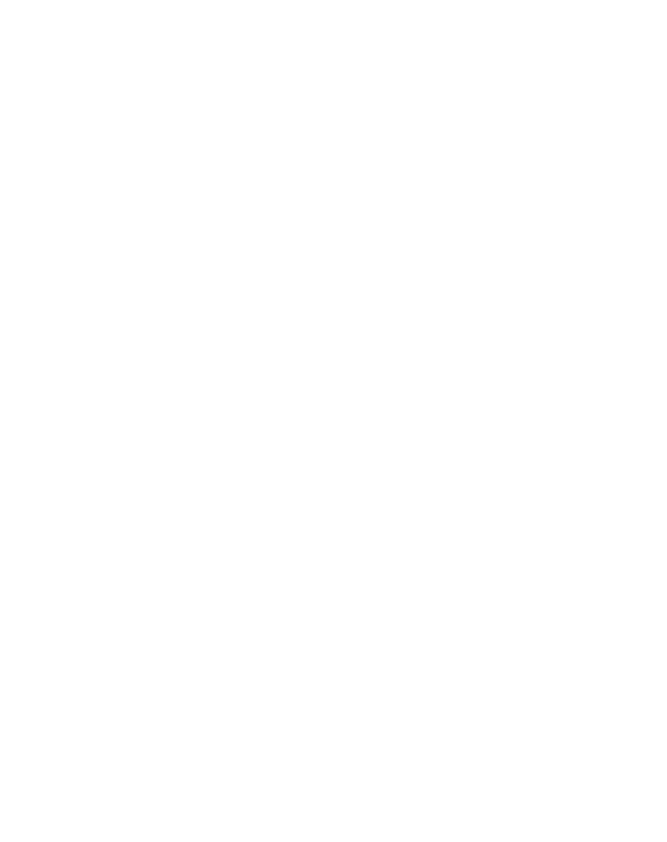
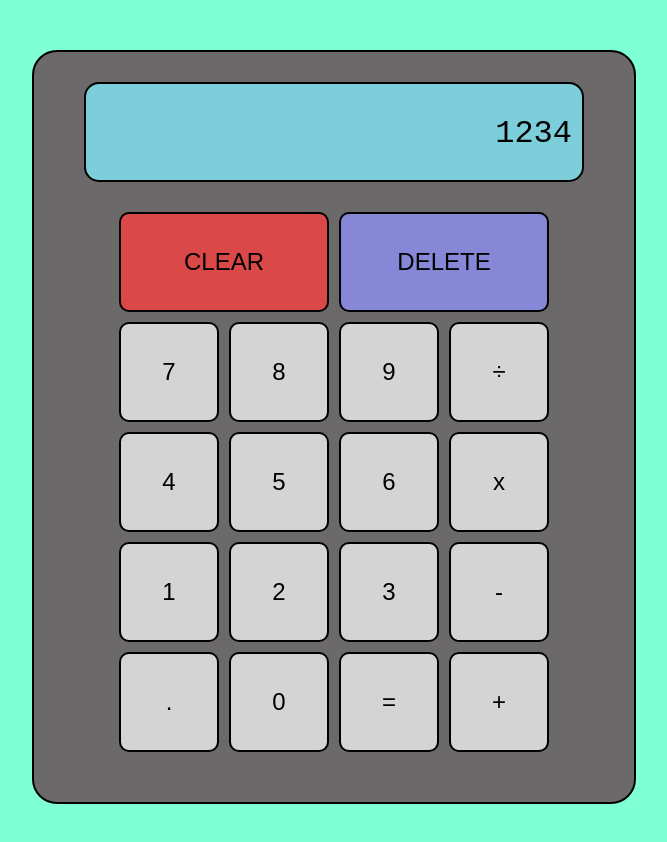
Before and after one commit to chrisnotthere/calculator, a plain HTML site: page index.html in a window 1280 px wide. Shown: the whole page, without its empty margins (306-973 px from the left). Before the commit the page ends 800 px from the top, so only its background shows below. Drawn offline with Linux system fonts and the light colour scheme.

Commit message:
working on ui

```diff
--- a/index.html
+++ b/index.html
@@ -10,8 +10,34 @@
     </head>
     <body>
 
+        <div id="calculator">
+            <div id="display">1234</div>
+            <div id="buttons">
+                <button id="clear" class="button">CLEAR</button>
+                <button id="delete" class="button">DELETE</button>
 
+                <button class="button">7</button>
+                <button class="button">8</button>
+                <button class="button">9</button>
+                <button class="button">÷</button>
 
+                <button class="button">4</button>
+                <button class="button">5</button>
+                <button class="button">6</button>
+                <button class="button">x</button>
+
+                <button class="button">1</button>
+                <button class="button">2</button>
+                <button class="button">3</button>
+                <button class="button">-</button>
+
+                <button class="button">.</button>
+                <button class="button">0</button>
+                <button class="button">=</button>
+                <button class="button">+</button>
+
+            </div>
+        </div>
 
         <script src="script.js" async defer></script>
     </body>
--- a/script.js
+++ b/script.js
@@ -0,0 +1,4 @@
+//create functions for basic math operators
+//add, subtract, multiply, divide
+
+//create an operate function that takes operator and two numbers, then calls a function
--- a/styles.css
+++ b/styles.css
@@ -0,0 +1,82 @@
+*{
+    font-size: 18pt;
+}
+
+body{
+    background-color: aquamarine;
+}
+
+#calculator{
+
+    background-color: rgb(107, 105, 105);
+    height: 750px;
+    width: 600px;
+
+    margin: 50px auto;
+    display: flex;
+    flex-direction: column;
+    align-items: center;
+
+    border-radius: 25px;
+    border: 2pt solid black;
+
+
+
+}
+
+#buttons{
+    display: grid;
+    grid-template-columns: 100px 100px 100px 100px ;
+    grid-template-rows: 100px 100px 100px 100px 100px;
+    gap: 10px 10px;
+
+}
+
+#clear{
+    /* place-self: center stretch; */
+    grid-column: span 2;
+    background-color: rgb(219, 72, 72);
+}
+
+#delete{
+    /* place-self: center; */
+    grid-column: span 2;
+    background-color: rgb(135, 135, 216);
+
+}
+
+#display{
+    box-sizing: border-box;
+    background-color: rgb(124, 207, 218);
+    height: 100px;
+    width: 500px;
+    border-radius: 15px;
+    margin: 30px;
+    padding: 10px;
+    text-align: right;
+    line-height: 80px;
+
+    font-family: 'Courier New', Courier, monospace;
+    font-size: 24pt;
+
+    border: 2pt solid black
+
+}
+
+/* .operand{
+
+    font-size: 70pt !important;
+    background-color: red !important;
+} */
+
+.button{
+    background-color: rgb(212, 212, 212);
+    border: 2pt solid black;
+    border-radius: 10px;
+
+}
+
+.button:hover{
+
+    opacity: 0.7;
+}
```
